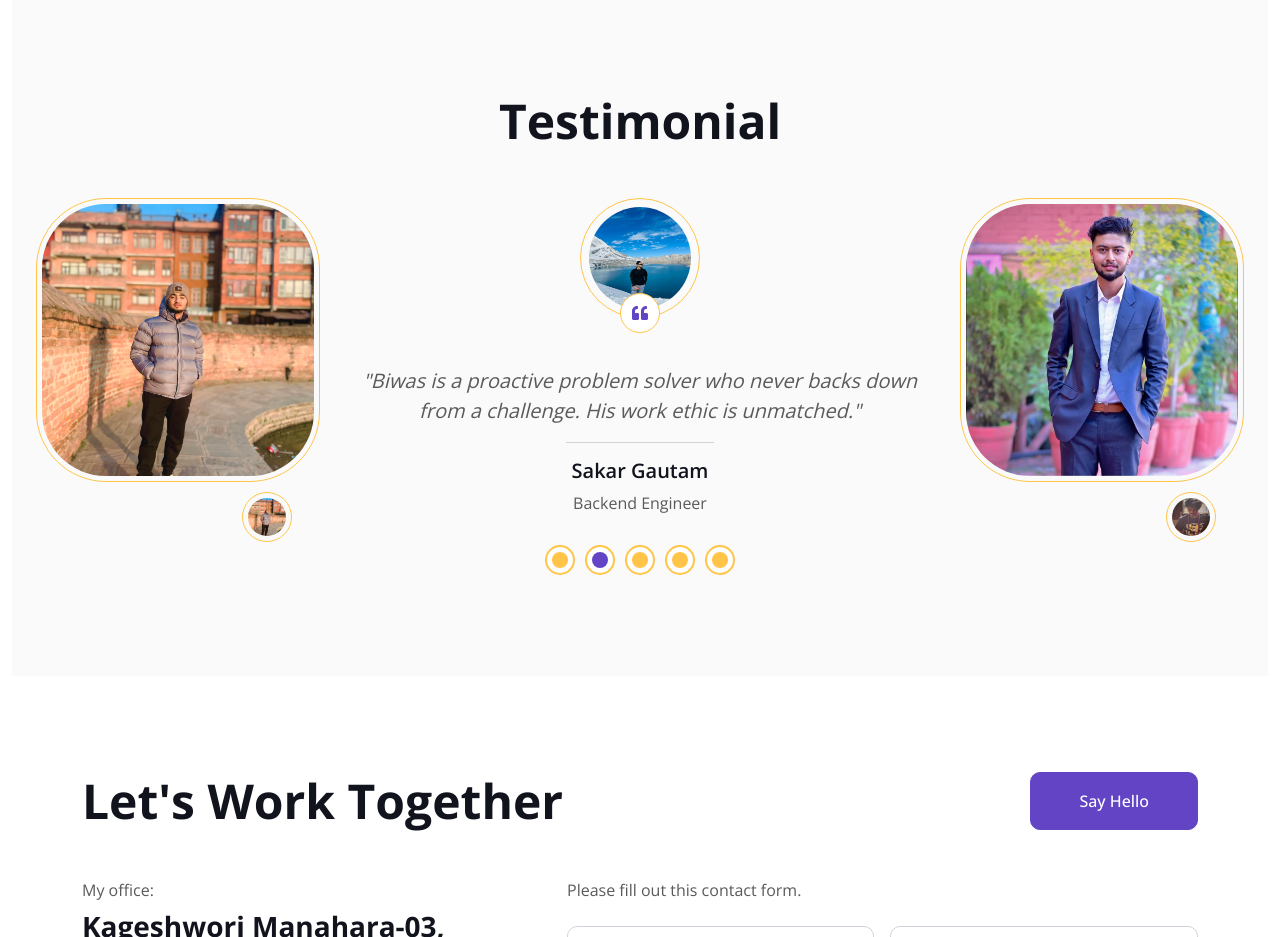
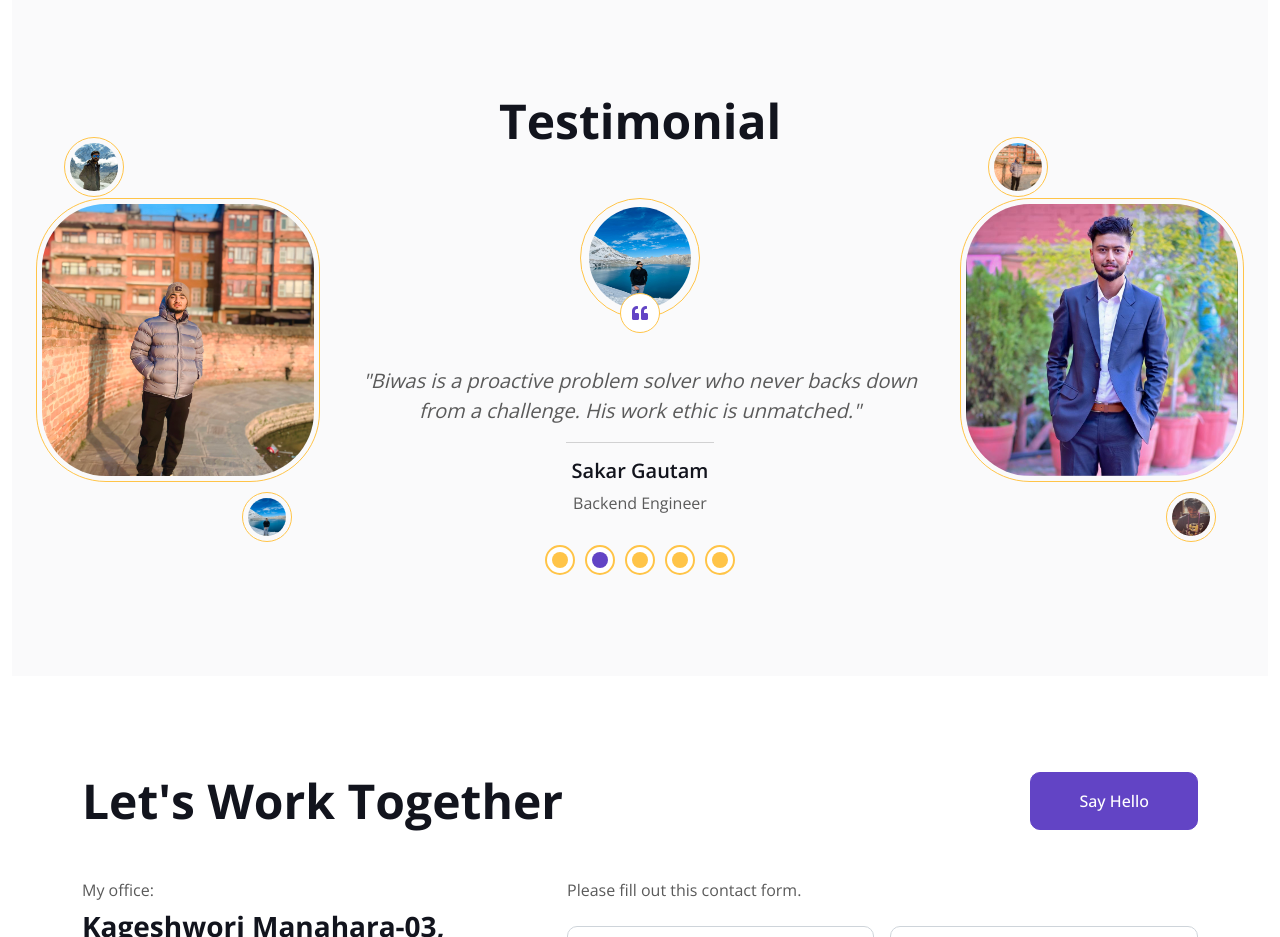
Before and after one commit to uniquebiwas/Latest_portfolio, a plain HTML site: page index.html in a window 1280 px wide. Shown: the part 3340-4277 px from the top of the page. Drawn offline with nearby package versions, Linux system fonts and the light colour scheme.

Commit message:
halka change

```diff
--- a/css/style.css
+++ b/css/style.css
@@ -360,7 +360,7 @@
 .testimonial-right img:nth-child(2) {
     width: 60px;
     height: 60px;
-    top: 50%;
+    top: -8%;
     left: 10%;
     transform: translateY(-50%);
 }
--- a/index.html
+++ b/index.html
@@ -440,9 +440,9 @@
                 <div class="col-lg-3 d-none d-lg-block">
                     <div class="testimonial-left h-100">
                         <img class="img-fluid wow fadeIn" data-wow-delay="0.1s" src="img/testimonial-1.jpg" alt="">
-                        <img class="img-fluid wow fadeIn" data-wow-delay="0.3s" src="img/testimonial-2.jpg" alt="">
-                        <img class="img-fluid wow fadeIn" data-wow-delay="0.5s" src="img/testimonial-3.jpg" alt="">
-                        <img class="img-fluid wow fadeIn" data-wow-delay="0.5s" src="img/testimonial-3.jpg" alt="">
+                        <img class="img-fluid wow fadeIn" data-wow-delay="0.3s" src="img/testimonial-5.jpg" alt="">
+                        <img class="img-fluid wow fadeIn" data-wow-delay="0.5s" src="img/testimonial-2.jpg" alt="">
+                        <img class="img-fluid wow fadeIn" data-wow-delay="0.3s" src="img/testimonial-3.jpg" alt="">
                     </div>
                 </div>
                 <div class="col-lg-6 wow fadeInUp" data-wow-delay="0.5s">
@@ -518,9 +518,10 @@
                 <div class="col-lg-3 d-none d-lg-block">
                     <div class="testimonial-right h-100">
                         <img class="img-fluid wow fadeIn" data-wow-delay="0.1s" src="img/testimonial-1.jpg" alt="">
-                        <img class="img-fluid wow fadeIn" data-wow-delay="0.3s" src="img/testimonial-2.jpg" alt="">
-                        <img class="img-fluid wow fadeIn" data-wow-delay="0.5s" src="img/testimonial-3.jpg" alt="">
+                        <img class="img-fluid wow fadeIn" data-wow-delay="0.3s" src="img/testimonial-3.jpg" alt="">
+                        <img class="img-fluid wow fadeIn" data-wow-delay="0.5s" src="img/testimonial-5.jpg" alt="">
                         <img class="img-fluid wow fadeIn" data-wow-delay="0.5s" src="img/testimonial-4.jpg" alt="">
+
                     </div>
                 </div>
             </div>
```
Also changed, not shown: img/favicon.ico, img/icon.png (added).
